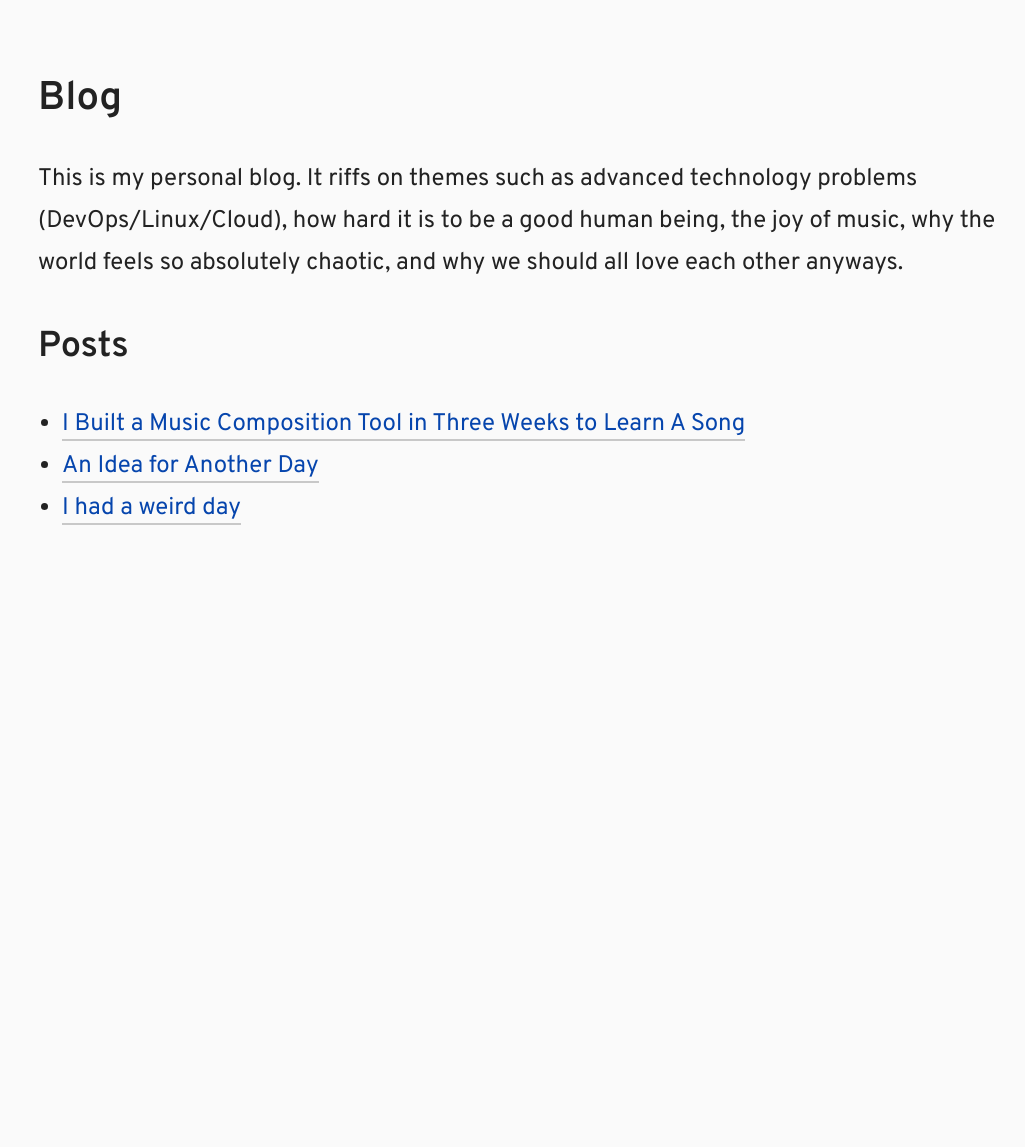
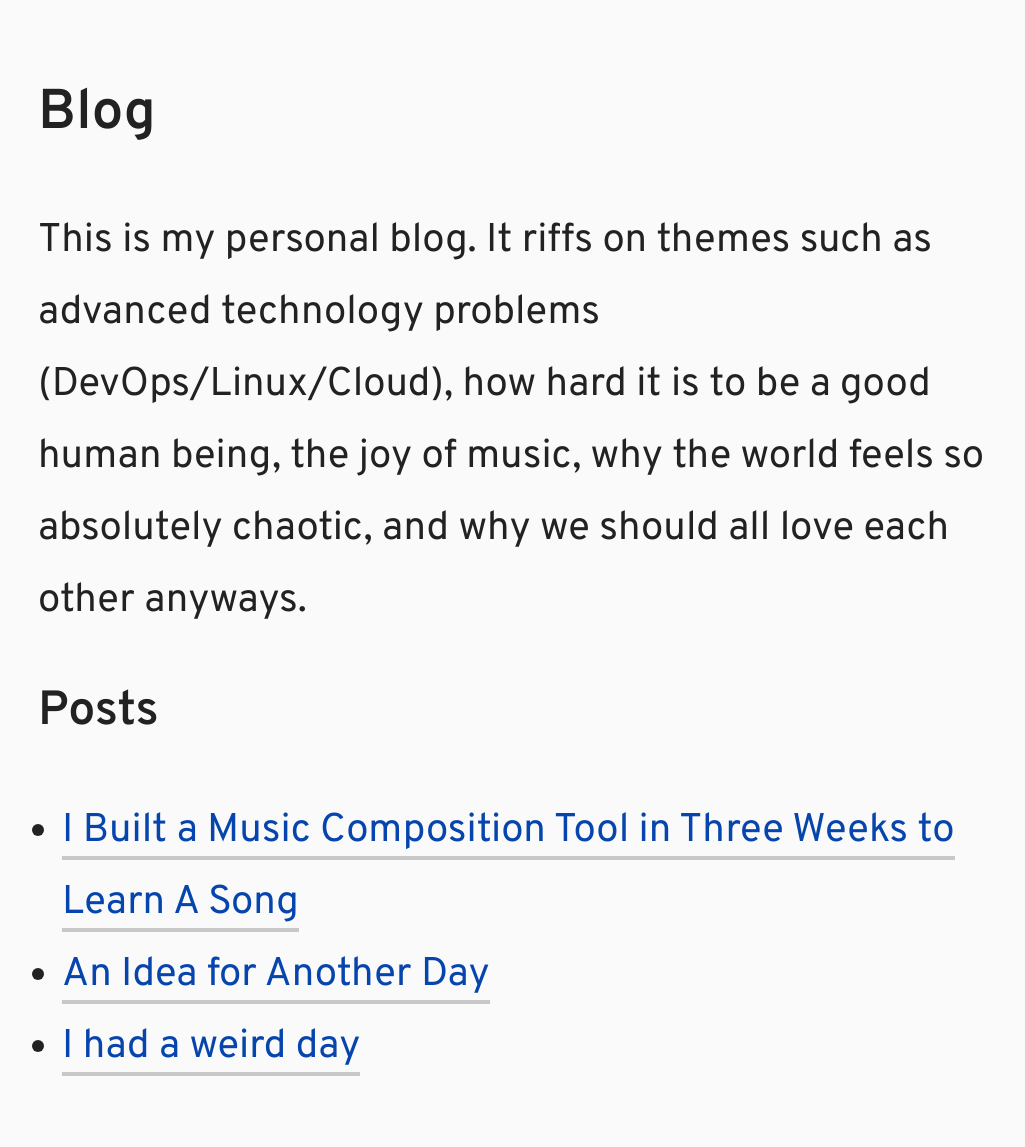
Before and after one commit to kingparra/blog, a Jekyll site: the page built from README.md, in a window 1280 px wide. Shown: the whole page, without its empty margins (122-1147 px from the left). Built offline with Jekyll 4.4.1, drawn with Linux system fonts in a browser that asks for light colours; our own code applies the rules of GitHub Pages for plain Markdown files; before the commit the page ends 900 px from its top, so only the background shows below that.

Commit message:
Update CSS so font is larger

```diff
--- a/assets/css/style.scss
+++ b/assets/css/style.scss
@@ -6,11 +6,11 @@
 
 /* GLOBAL TYPOGRAPHY */
 body {
-  font-family: "Overpass", system-ui, -apple-system, BlinkMacSystemFont, "Segoe UI", sans-serif;
+  font-family: "Overpass", system-ui, sans-serif;
 
-  /* base font size for laptops & normal displays */
-  font-size: 1.25rem;
-  line-height: 1.75;
+  /* Your preferred comfortable size on a 4k laptop */
+  font-size: 2.25rem;   /* ~36px */
+  line-height: 1.8;
 
   background: #fafafa;
   color: #222;
@@ -18,18 +18,25 @@ body {
   padding: 0;
 }
 
-/* Larger font size on huge screens (5k, UW monitors) */
+/* Larger screens (big monitors / 5k / ultrawide) */
 @media (min-width: 80rem) {
   body {
-    font-size: 1.5rem;
+    font-size: 2.5rem;  /* ~40px */
+  }
+}
+
+/* Phones / small tablets */
+@media (max-width: 40rem) {
+  body {
+    font-size: 1.4rem;  /* ~22px, readable on mobile */
   }
 }
 
 /* CONTENT WRAPPER */
 .content {
-  max-width: 60rem;     /* ~960px, very readable */
-  margin: 4rem auto;    /* center the column with breathing room */
-  padding: 0 2rem;      /* safe space on mobile */
+  max-width: 60rem;     /* ~960px text column */
+  margin: 4rem auto;    /* centers + adds breathing room */
+  padding: 0 2rem;      /* safe mobile padding */
 }
 
 /* HEADINGS */
@@ -40,13 +47,11 @@ h1, h2, h3, h4 {
 }
 
 h1 {
-  font-size: 2rem;
+  font-size: 1.4em;  /* relative to body size */
 }
 
-@media (min-width: 80rem) {
-  h1 {
-    font-size: 2.5rem;
-  }
+h2 {
+  font-size: 1.2em;
 }
 
 /* LINKS */
@@ -60,19 +65,19 @@ a:hover {
   border-bottom-color: rgba(0, 0, 0, 0.5);
 }
 
-/* LIST SPACING */
-ul, ol {
-  padding-left: 1.5rem;
-  margin-bottom: 1.5rem;
-}
-
 /* PARAGRAPH SPACING */
 p {
   margin-bottom: 1.5rem;
 }
 
-/* VIDEOS, IMAGES (RESPONSIVE) */
-video, img {
+/* LIST SPACING */
+ul, ol {
+  margin-bottom: 1.5rem;
+  padding-left: 1.5rem;
+}
+
+/* IMAGES + VIDEOS (RESPONSIVE) */
+img, video {
   max-width: 100%;
   height: auto;
   display: block;
```
